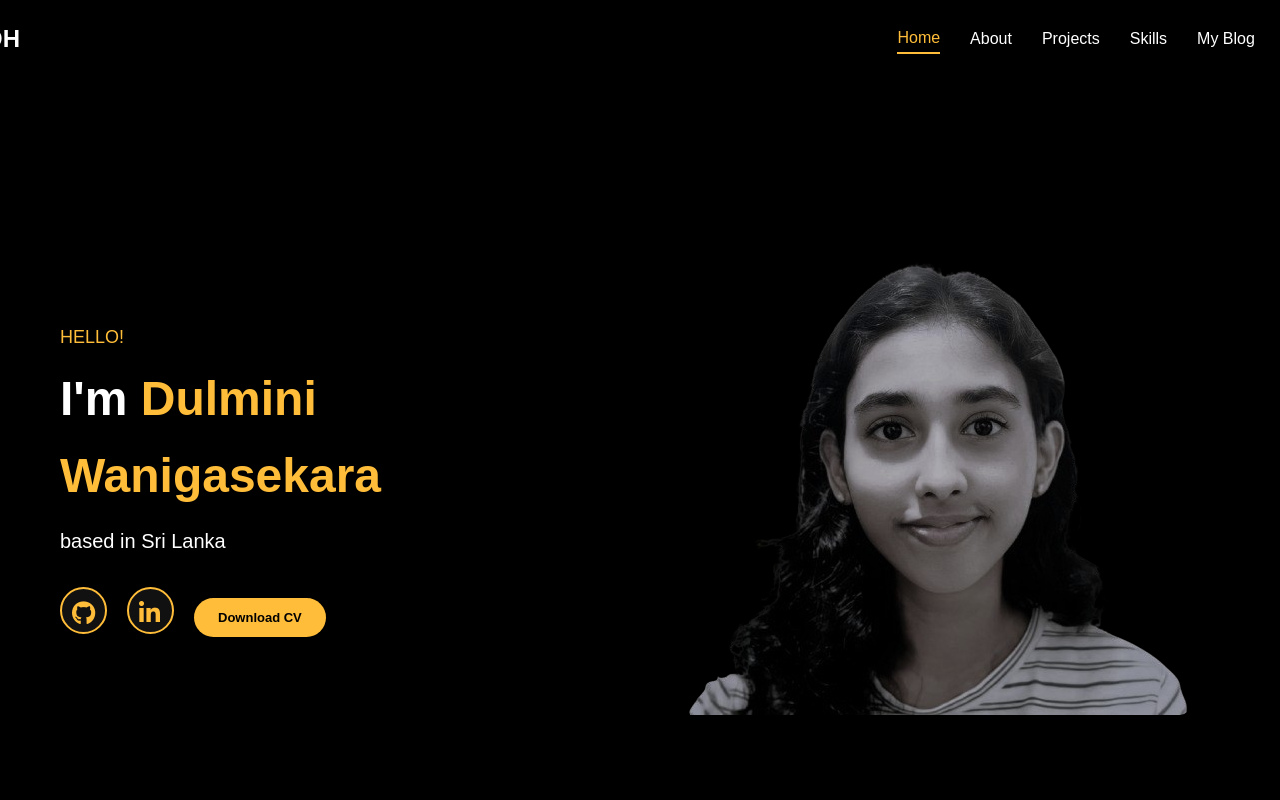
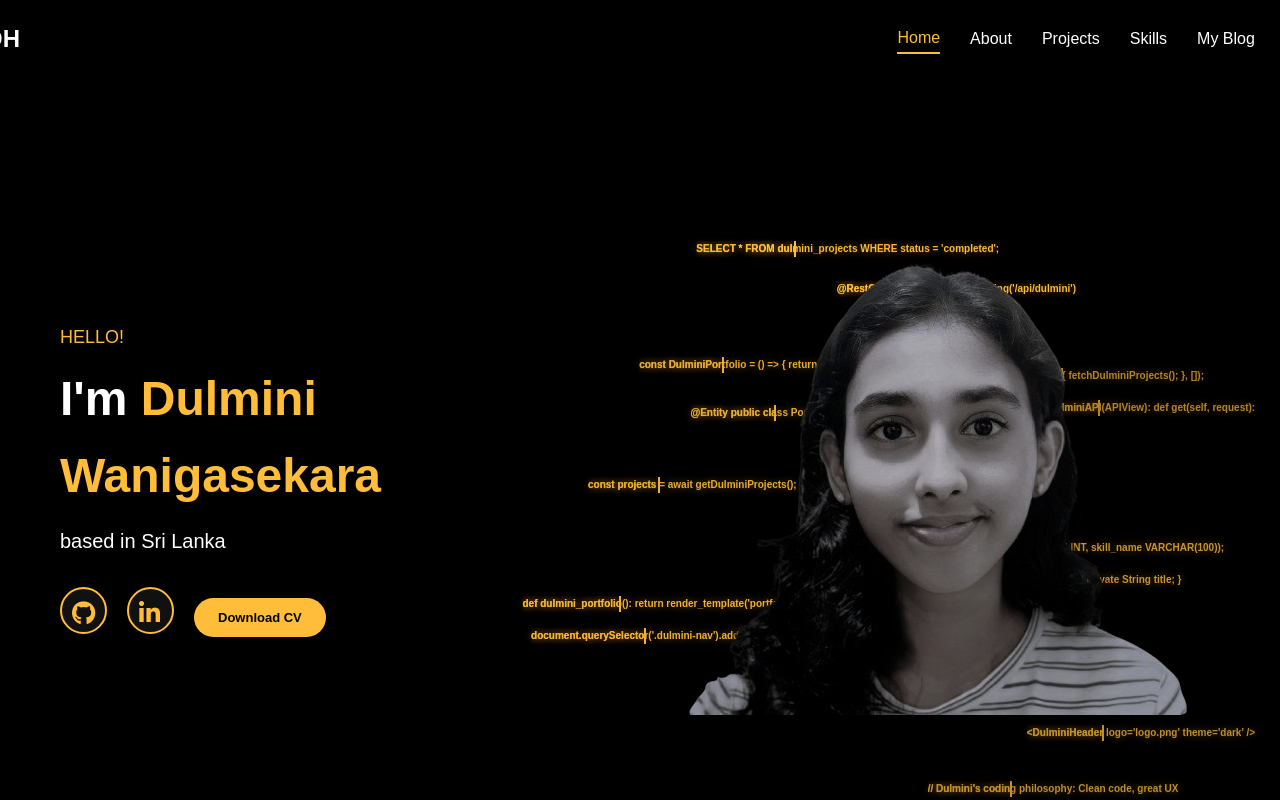
Before and after one commit to dulmini11/DulminiPortfolio, a React (Vite) app: page / in a window 1280 px wide. Shown: the top 800 px of the page. Built offline with nearby package versions, Linux system fonts and the light colour scheme.

Commit message:
Implement floating code animation with typewriter effect on homepage

```diff
--- a/src/App.css
+++ b/src/App.css
@@ -71,6 +71,158 @@
     display: flex;
     align-items: center;
     animation: fadeInUp 1s ease-out forwards;
+  }
+
+
+/*----------------------------------------*/
+.code-snippet {
+  position: absolute;
+  color: #ffbd39;
+  font-size: 10px;
+  font-weight: bold;
+  padding: 8px 12px;
+  border-radius: 4px;
+  backdrop-filter: blur(5px);
+  animation: codeFloat 6s ease-in-out infinite;
+  white-space: nowrap;
+  overflow: hidden;
+}
+
+.code-1 {
+  top: 45%;
+  left: 49%;
+  animation-delay: 5s;
+  color: #ffbd39;
+  text-shadow: 0 0 10px rgba(255, 189, 57, 0.5);
+}
+
+.code-2 {
+  top: 45%;
+  right: 5%;
+  animation-delay: 1s;
+  color: #ffbd39;
+  text-shadow: 0 0 10px rgba(255, 189, 57, 0.5);
+}
+
+.code-3 {
+  bottom: 25%;
+  left: 73%;
+  animation-delay: 2s;
+  color: #ffbd39;
+  text-shadow: 0 0 10px rgba(255, 189, 57, 0.5);
+}
+
+.code-4 {
+  top: 75%;
+  right: 35%;
+  animation-delay: 3s;
+  color: #ffbd39;
+  text-shadow: 0 0 10px rgba(255, 189, 57, 0.5);
+}
+
+.code-5 {
+  bottom: 65%;
+  right: 21%;
+  animation-delay: 4s;
+  color: #ffbd39;
+  text-shadow: 0 0 10px rgba(255, 189, 57, 0.5);
+}
+
+.code-6 {
+  top: 60%;
+  left: 45%;
+  animation-delay: 5s;
+  color: #ffbd39;
+  text-shadow: 0 0 10px rgba(255, 189, 57, 0.5);
+}
+
+.code-7 {
+  top: 90%;
+  right: 1%;
+  animation-delay: 6s;
+  color: #ffbd39;
+  text-shadow: 0 0 10px rgba(255, 189, 57, 0.5);
+}
+
+.code-8 {
+  top: 51%;
+  left: 53%;
+  animation-delay: 5s;
+  color: #ffbd39;
+  text-shadow: 0 0 10px rgba(255, 189, 57, 0.5);
+}
+
+.code-9 {
+  top: 49%;
+  right: 1%;
+  animation-delay: 1s;
+  color: #ffbd39;
+  text-shadow: 0 0 10px rgba(255, 189, 57, 0.5);
+}
+
+.code-10 {
+  bottom: 29%;
+  left: 70%;
+  animation-delay: 2s;
+  color: #ffbd39;
+  text-shadow: 0 0 10px rgba(255, 189, 57, 0.5);
+}
+
+.code-11{
+  top: 79%;
+  right: 30%;
+  animation-delay: 3s;
+  color: #ffbd39;
+  text-shadow: 0 0 10px rgba(255, 189, 57, 0.5);
+}
+
+.code-12 {
+  bottom: 60%;
+  right: 15%;
+  animation-delay: 4s;
+  color: #ffbd39;
+  text-shadow: 0 0 10px rgba(255, 189, 57, 0.5);
+}
+
+.code-13 {
+  top: 97%;
+  right: 7%;
+  animation-delay: 6s;
+  color: #ffbd39;
+  text-shadow: 0 0 10px rgba(255, 189, 57, 0.5);
+}
+
+@keyframes codeFloat {
+  0%, 100% {
+  transform: translateY(0px);
+  opacity: 0.7;
+  }
+  50% {
+  transform: translateY(-15px);
+  opacity: 1;
+  }
+}
+
+@keyframes typewriter {
+  from {
+  width: 0;
+  }
+  to {
+  width: 100%;
+  }
+}
+
+.code-snippet::before {
+  content: attr(data-text);
+  position: absolute;
+  left: 12px;
+  top: 8px;
+  width: 0;
+  white-space: nowrap;
+  overflow: hidden;
+  animation: typewriter 3s steps(40, end) infinite;
+  color: #ffbd39;
+  border-right: 2px solid #ffbd39;
   }
 
   .home-section.visible {
--- a/src/App.jsx
+++ b/src/App.jsx
@@ -310,6 +310,22 @@ useEffect(() => {
       </header>
 
       <main className="main-content">
+        <div className="floating-orbs">
+          <div class="code-snippet code-1" data-text="const DulminiPortfolio = () => { return <Portfolio />; };">const DulminiPortfolio = () =&gt; &#123; return &lt;Portfolio /&gt;; &#125;;</div>
+          <div class="code-snippet code-2" data-text="useEffect(() => { fetchDulminiProjects(); }, []);">useEffect(() =&gt; &#123; fetchDulminiProjects(); &#125;, []);</div>
+          <div class="code-snippet code-3" data-text="public class DulminiProject { private String title; }">public class DulminiProject &#123; private String title; &#125;</div>
+          <div class="code-snippet code-4" data-text="def dulmini_portfolio(): return render_template('portfolio.html')">def dulmini_portfolio(): return render_template(&apos;portfolio.html&apos;)</div>
+          <div class="code-snippet code-5" data-text="SELECT * FROM dulmini_projects WHERE status = 'completed';">SELECT * FROM dulmini_projects WHERE status = &apos;completed&apos;;</div>
+          <div class="code-snippet code-6" data-text="const projects = await getDulminiProjects();">const projects = await getDulminiProjects();</div>
+          <div class="code-snippet code-7" data-text="<DulminiHeader logo='logo.png' theme='dark' />">&lt;DulminiHeader logo=&apos;logo.png&apos; theme=&apos;dark&apos; /&gt;</div>
+          <div class="code-snippet code-8" data-text="@Entity public class Portfolio { @Id private Long id; }">@Entity public class Portfolio &#123; @Id private Long id; &#125;</div>
+          <div class="code-snippet code-9" data-text="class DulminiAPI(APIView): def get(self, request):">class DulminiAPI(APIView): def get(self, request):</div>
+          <div class="code-snippet code-10" data-text="CREATE TABLE dulmini_skills (id INT, skill_name VARCHAR(100));">CREATE TABLE dulmini_skills (id INT, skill_name VARCHAR(100));</div>
+          <div class="code-snippet code-11" data-text="document.querySelector('.dulmini-nav').addEventListener('click', handler);">document.querySelector(&apos;.dulmini-nav&apos;).addEventListener(&apos;click&apos;, handler);</div>
+          <div class="code-snippet code-12" data-text="@RestController @RequestMapping('/api/dulmini')">@RestController @RequestMapping(&apos;/api/dulmini&apos;)</div>
+          <div class="code-snippet code-13" data-text="// Dulmini's coding philosophy: Clean code, great UX">// Dulmini&apos;s coding philosophy: Clean code, great UX</div>
+        </div>
+
         {/* Home Section with Complete Page Swapping */}
         {showName ? (
           // PAGE 1 - Name Version
```
